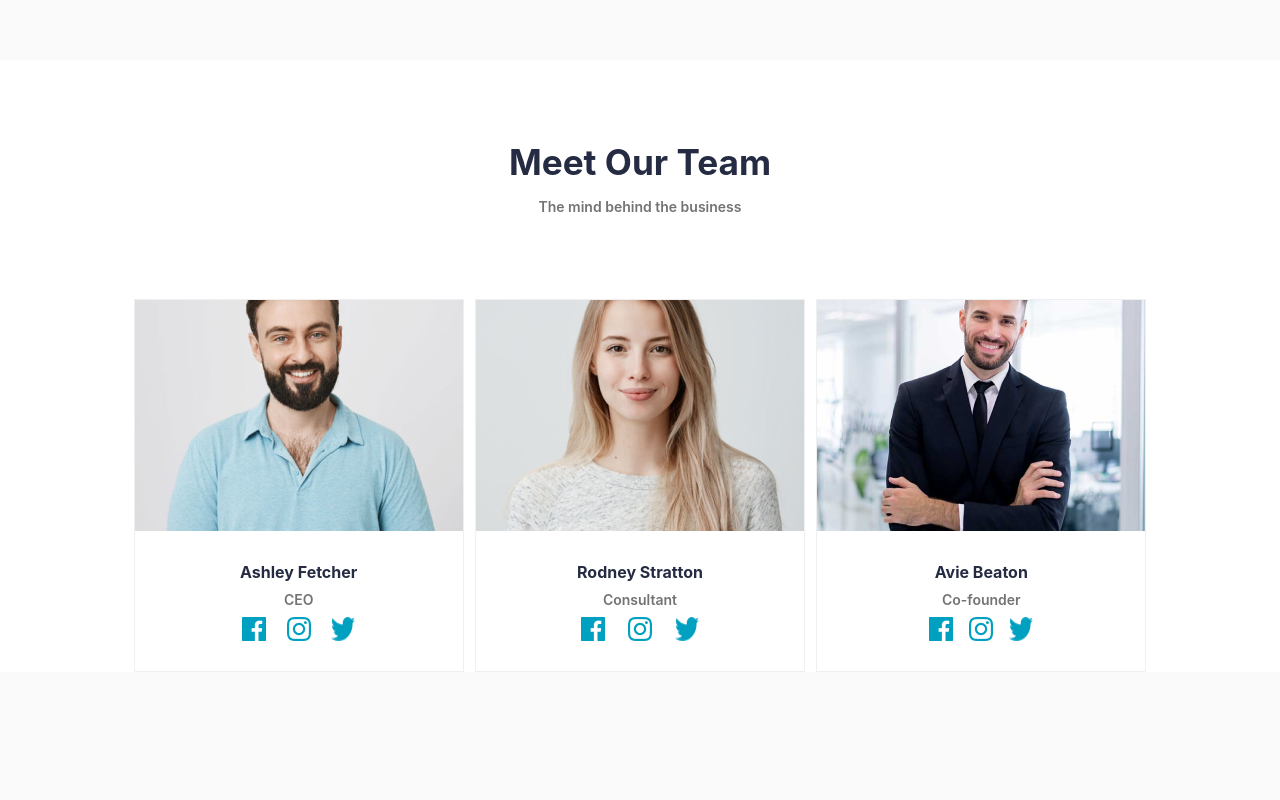
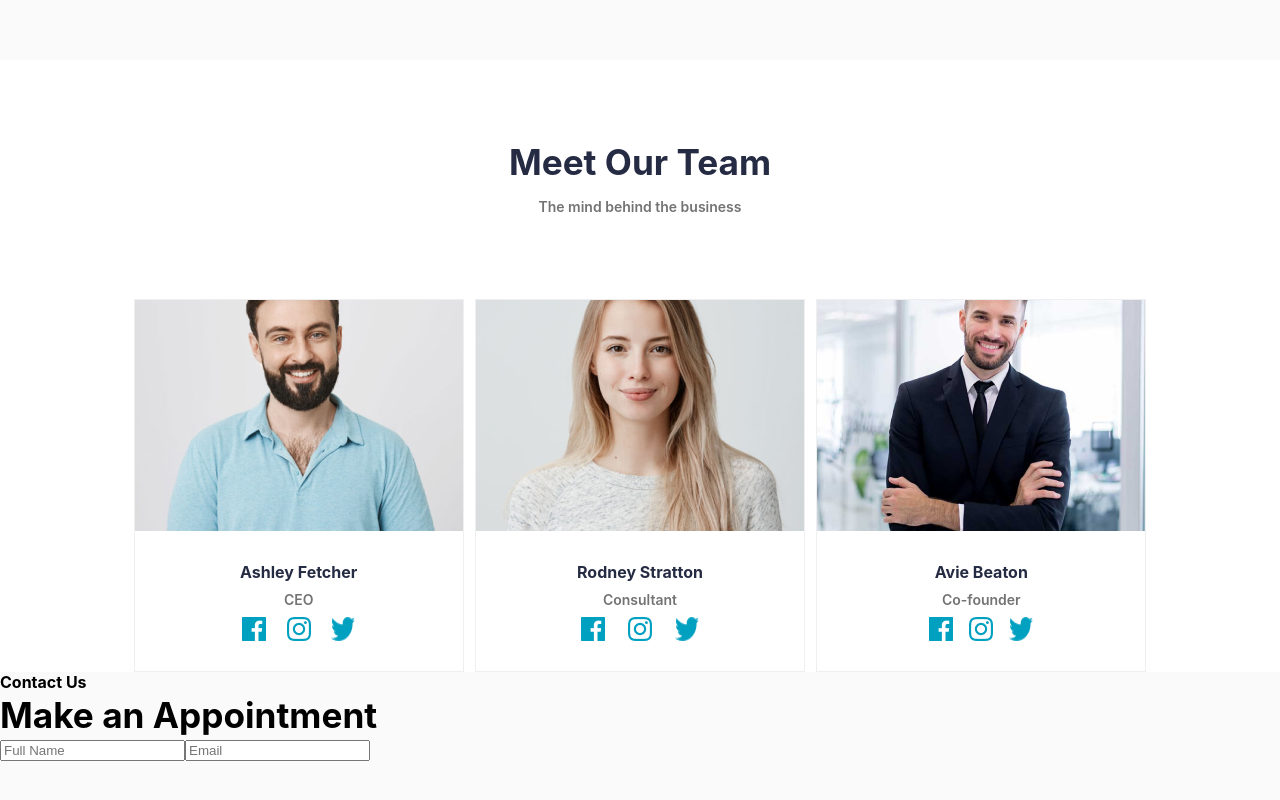
Before and after one commit to Mavrik-jnr/murket-landing-page, a React (Create React App) app: page / in a window 1280 px wide. Shown: the part 2930-3730 px from the top of the page. Built offline with nearby package versions, Linux system fonts and the light colour scheme.

Commit message:
Created Form Component, Added Appointment Section

```diff
--- a/src/App.js
+++ b/src/App.js
@@ -1,4 +1,4 @@
-import { useEffect } from "react";
+import { useEffect, useState } from "react";
 import Button from "./Components/Button.js";
 import "./Css/App.css";
 // import { storageRef } from "./firebase.js";
@@ -24,9 +24,18 @@ import Team from "./Components/Team.js";
 import avie from "./assets/avie.png";
 import rodney from "./assets/rodney.png";
 import ashley from "./assets/ashley.png";
+import FormInput from "./Components/FormInput.js";
 
 function App() {
   // const img = new URL("murkets.appspot.com/image.png");
+  const [fullName, setFullName] = useState("");
+  const [Email, setEmail] = useState("");
+
+  // const handleForm = (e) => {
+  // e.preventDefault()
+  // setFullName(e.target.)
+  // }
+
   useEffect(() => {
     // console.log(img);
   }, []);
@@ -189,6 +198,32 @@ function App() {
           <Team img={avie} name={"Avie Beaton"} title={"Co-founder"} />
         </div>
       </section>
+
+      <section className="appointment">
+        <div className="appointment__header">
+          <h5>Contact Us</h5>
+          <h2>Make an Appointment</h2>
+        </div>
+
+        <form className="appointment__form-container">
+          <input
+            type="text"
+            placeholder="Full Name"
+            value={fullName}
+            onChange={(e) => {
+              setFullName(e.target.value);
+            }}
+          />
+          <input
+            type="text"
+            placeholder="Email"
+            value={Email}
+            onChange={(e) => {
+              setEmail(e.target.value);
+            }}
+          />
+        </form>
+      </section>
     </div>
   );
 }
--- /dev/null
+++ b/src/Components/FormInput.js
@@ -0,0 +1,11 @@
+import React from "react";
+
+function FormInput({ inputName, value }) {
+  return (
+    <div className="FormInput">
+      <input type="text" id={inputName} placeholder={inputName} value={value} />
+    </div>
+  );
+}
+
+export default FormInput;
```
